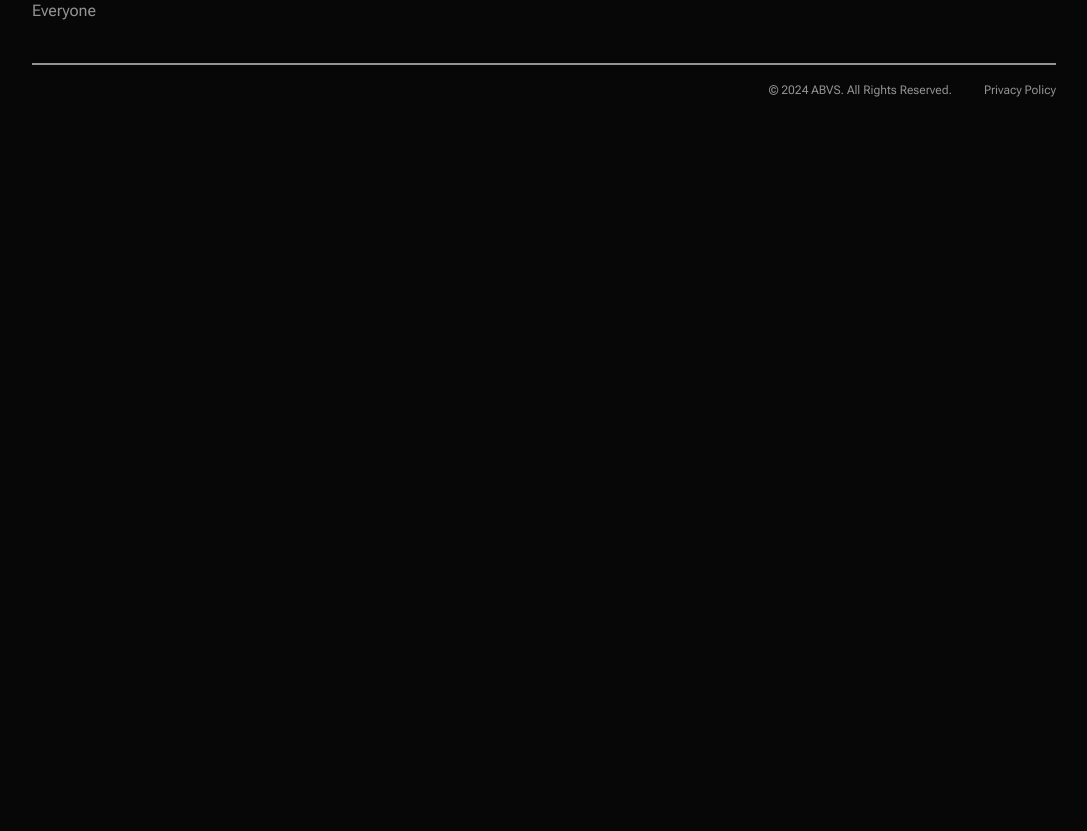
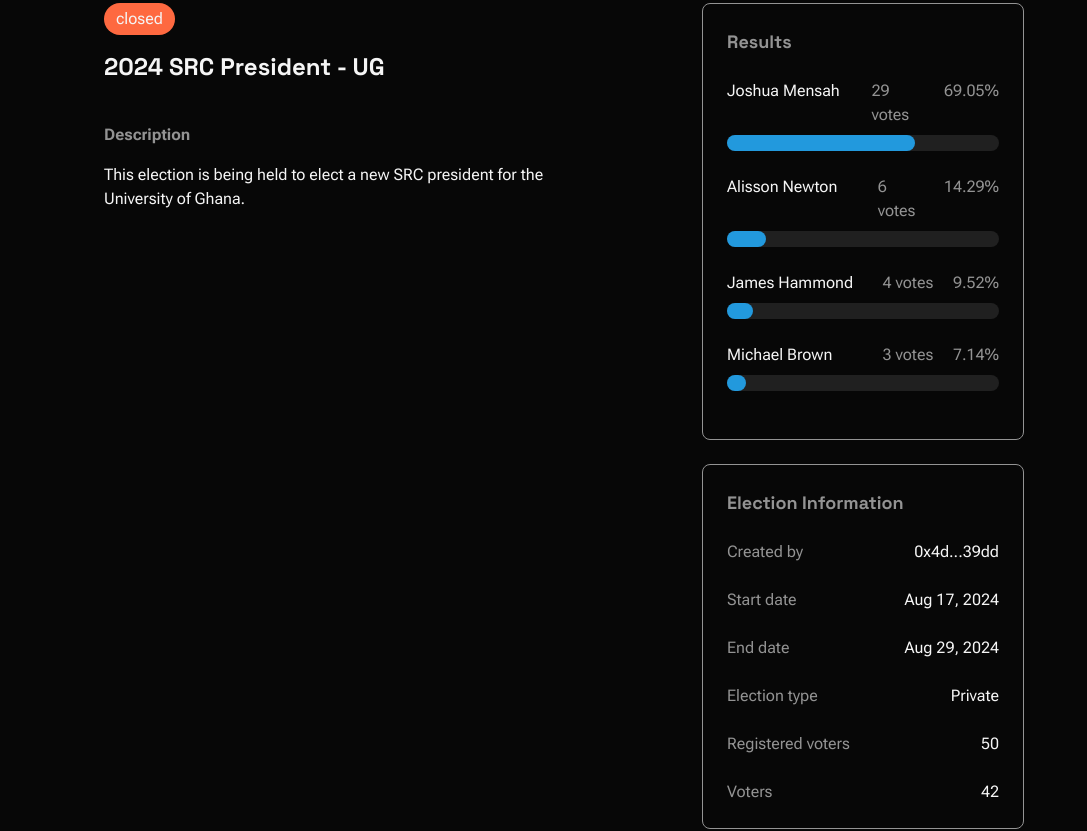
Before and after one commit to mowblox/auditable-blockchain-voting-system, a Next.js app in the folder frontend/: page /elections/1/results in a window 1280 px wide. Shown: the part 300-1131 px from the top of the page, without its empty margins (96-1183 px from the left). Before the commit the page ends 800 px from the top, so only its background shows below. Built offline with nearby package versions, Linux system fonts and the light colour scheme.

Commit message:
election results page

```diff
--- a/frontend/src/app/elections/[id]/results/page.tsx
+++ b/frontend/src/app/elections/[id]/results/page.tsx
@@ -1,11 +1,113 @@
-import { Metadata } from "next";
-
-export const metadata: Metadata = {
-  title: "ABVS | Election Results",
-}
+'use client';
+import { useState } from 'react';
 
 export default function ElectionResults() {
+  const totalVoters = 42; // Total eligible voters
+
+  // Example candidates and votes
+  const candidates = [
+    { name: 'Joshua Mensah', votes: 29 },
+    { name: 'Alisson Newton', votes: 6 },
+    { name: 'James Hammond', votes: 4 },
+    { name: 'Michael Brown', votes: 3 },
+  ];
+
+  // Function to calculate percentage of votes for a candidate
+  const getPercentage = (votes: number) => (votes / totalVoters) * 100;
+
   return (
-    <div>Election Results here</div>
+    <div className="p-4 md:p-6 lg:p-8 mb-32 lg:mb-0">
+      <div className="flex flex-col items-center text-center mb-6">
+        <h1 className="gradient-text-vertical text-[32px] md:text-[40px] lg:text-[50px] font-bold font-space-grotesk">
+          The addresses have spoken
+        </h1>
+        <p className="text-subtle-text text-[16px] md:text-[18px]">
+          Turpis non molestie amet tortor. Diam amet volutpat
+        </p>
+      </div>
+
+      <div className="border-t-[1px] border-subtle-text flex flex-col lg:flex-row justify-between pt-8">
+        <div className="w-full lg:w-[55%] mb-6 lg:mb-0">
+          <div className='flex flex-col justify-center lg:justify-start '>
+            <button className="bg-[#FE6940] rounded-2xl px-3 py-1 mb-4 self-center md:self-start">
+              closed
+            </button>
+            <h2 className="text-xl md:text-2xl font-bold font-space-grotesk text-center md:text-start">
+              2024 SRC President - UG
+            </h2>
+          </div>
+          <div className="mt-6 md:mt-10 text-center md:text-start">
+            <p className="text-subtle-text font-bold mb-4">Description</p>
+            <p>This election is being held to elect a new SRC president for the University of Ghana.</p>
+          </div>
+        </div>
+
+        <div className="w-full lg:w-[35%] flex flex-col gap-6">
+          <div className="border border-subtle-text rounded-lg p-4 md:p-6">
+            <p className="font-bold font-space-grotesk text-subtle-text mb-6 text-[18px]">
+              Results
+            </p>
+
+            {candidates.map((candidate, index) => {
+              const percentage = getPercentage(candidate.votes);
+              return (
+                <div className="flex flex-col mb-6" key={index}>
+                  <div className="flex gap-4 justify-between text-sm md:text-base">
+                    <p className="w-[50%]">{candidate.name}</p>
+                    <p className="text-subtle-text">{candidate.votes} votes</p>
+                    <p className="text-subtle-text">{percentage.toFixed(2)}%</p>
+                  </div>
+
+                  {/* Custom progress bar */}
+                  <div className="relative w-full h-4 bg-gray-200 rounded-full mt-2 bg-[#202020]">
+                    <div
+                      className="h-full bg-[#29D] rounded-full"
+                      style={{ width: `${percentage}%` }}
+                    ></div>
+                  </div>
+                </div>
+              );
+            })}
+          </div>
+
+          <div className="border border-subtle-text rounded-lg p-4 md:p-6">
+            <p className="font-bold font-space-grotesk text-subtle-text mb-6 text-[18px]">
+              Election Information
+            </p>
+            <div className="flex flex-col gap-4 md:gap-6 text-sm md:text-base">
+              <div className="flex justify-between">
+                <p className="text-subtle-text">Created by</p>
+                <p>0x4d...39dd</p>
+              </div>
+
+              <div className="flex justify-between">
+                <p className="text-subtle-text">Start date</p>
+                <p>Aug 17, 2024</p>
+              </div>
+
+              <div className="flex justify-between">
+                <p className="text-subtle-text">End date</p>
+                <p>Aug 29, 2024</p>
+              </div>
+
+              <div className="flex justify-between">
+                <p className="text-subtle-text">Election type</p>
+                <p>Private</p>
+              </div>
+
+              <div className="flex justify-between">
+                <p className="text-subtle-text">Registered voters</p>
+                <p>50</p>
+              </div>
+
+              <div className="flex justify-between">
+                <p className="text-subtle-text">Voters</p>
+                <p>42</p>
+              </div>
+            </div>
+          </div>
+        </div>
+      </div>
+    </div>
   );
 }
```
